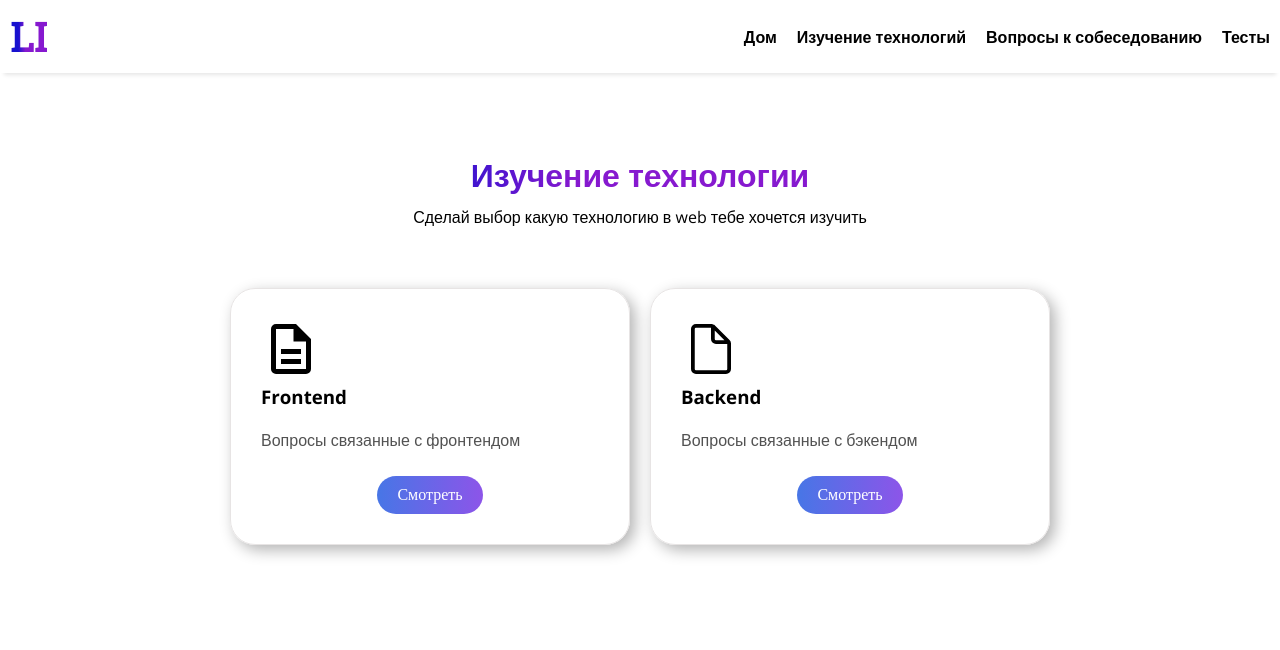
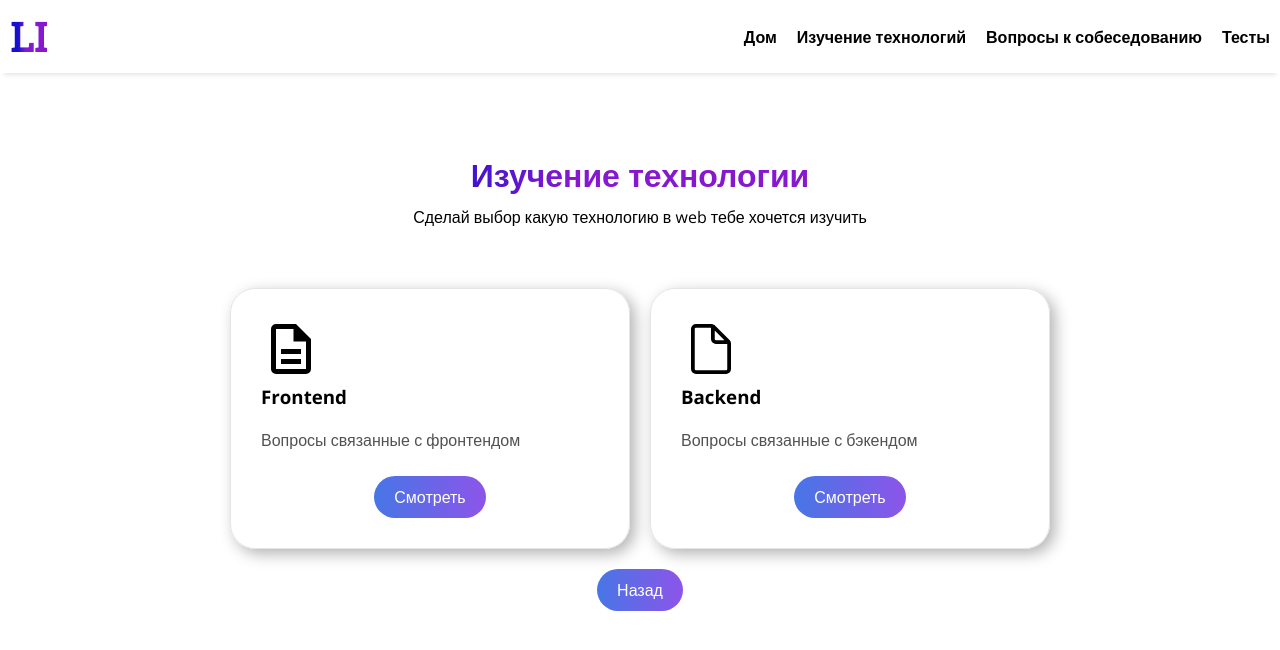
Before and after one commit to lime4512/Learn-interview, a React (Vite) app: page /learntech in a window 1280 px wide. Shown: the top 650 px of the page. Built offline with nearby package versions, Linux system fonts and the light colour scheme.

Commit message:
add btn back

```diff
--- /dev/null
+++ b/src/components/navBack/NavBack.tsx
@@ -0,0 +1,13 @@
+import { useNavigate } from 'react-router-dom'
+import styles from './navBack.module.scss'
+export const NavBack = () => {
+	const navigate = useNavigate()
+	const Back = () => navigate(-1)
+	return (
+		<div className={styles.content}>
+			<button onClick={Back} className={styles.btnBack}>
+				Назад
+			</button>
+		</div>
+	)
+}
--- /dev/null
+++ b/src/components/navBack/navBack.module.scss
@@ -0,0 +1,17 @@
+.content {
+	margin-top: 20px;
+	display: flex;
+	justify-content: center;
+}
+
+.btnBack {
+	background-size: 200% auto;
+	border-radius: 25px;
+	padding: 10px 20px;
+	color: white;
+	background-image: linear-gradient(90deg, #4776e6 0, #8e54e9 51%, #4776e6);
+
+	&:hover {
+		background-size: 500%;
+	}
+}
--- a/src/pages/frontLearn/FrontLearn.tsx
+++ b/src/pages/frontLearn/FrontLearn.tsx
@@ -1,6 +1,7 @@
 import styles from './frontLearn.module.scss'
 import { Card } from '../../components/card/Card'
 import { TitleText } from '../../components/titleText/TitleText'
+import { NavBack } from '../../components/navBack/NavBack'
 
 export const FrontLearn = () => {
 	return (
@@ -30,6 +31,7 @@ export const FrontLearn = () => {
 						text='База вопросов для опытного'
 					/>
 				</div>
+				<NavBack />
 			</div>
 		</section>
 	)
--- a/src/pages/frontLearn/junior/JuniorPage.tsx
+++ b/src/pages/frontLearn/junior/JuniorPage.tsx
@@ -1,4 +1,5 @@
 import { ListLevel } from '../../../components/level/ListLevel'
+import { NavBack } from '../../../components/navBack/NavBack'
 import { TextPageLevel } from '../../../components/textPageLevel/TextPageLevel'
 import styles from './juniorPage.module.scss'
 export const JuniorPage = () => {
@@ -26,6 +27,7 @@ export const JuniorPage = () => {
 				text='Здесь нужно выбрать уровень изучения Junior с каждым высшим уровнем все более сложные темы'
 			/>
 			<ListLevel data={data} />
+			<NavBack />
 		</div>
 	)
 }
--- a/src/pages/frontLearn/middle/MiddlePage.tsx
+++ b/src/pages/frontLearn/middle/MiddlePage.tsx
@@ -1,4 +1,5 @@
 import { ListLevel } from '../../../components/level/ListLevel'
+import { NavBack } from '../../../components/navBack/NavBack'
 import { TextPageLevel } from '../../../components/textPageLevel/TextPageLevel'
 import styles from './middlePage.module.scss'
 export const MiddlePage = () => {
@@ -31,6 +32,7 @@ export const MiddlePage = () => {
 				text='Здесь нужно выбрать уровень изучения Middle с каждым высшим уровнем все более сложные темы'
 			/>
 			<ListLevel data={data} />
+			<NavBack />
 		</div>
 	)
 }
--- a/src/pages/frontLearn/senior/SeniorPage.tsx
+++ b/src/pages/frontLearn/senior/SeniorPage.tsx
@@ -1,6 +1,7 @@
 import styles from './seniorPage.module.scss'
 import { ListLevel } from '../../../components/level/ListLevel'
 import { TextPageLevel } from '../../../components/textPageLevel/TextPageLevel'
+import { NavBack } from '../../../components/navBack/NavBack'
 export const SeniorPage = () => {
 	const data = [
 		{
@@ -16,6 +17,7 @@ export const SeniorPage = () => {
 				text='Здесь нужно выбрать уровень изучения Senior с каждым высшим уровнем все более сложные темы'
 			/>
 			<ListLevel data={data} />
+			<NavBack />
 		</div>
 	)
 }
--- a/src/pages/learntech/LearnTech.tsx
+++ b/src/pages/learntech/LearnTech.tsx
@@ -1,6 +1,7 @@
 import styles from './learnTech.module.scss'
 import { Card } from '../../components/card/Card'
 import { TitleText } from '../../components/titleText/TitleText'
+import { NavBack } from '../../components/navBack/NavBack'
 export const LearnTech = () => {
 	return (
 		<section className={styles.learnTech}>
@@ -23,6 +24,7 @@ export const LearnTech = () => {
 						text='Вопросы связанные с бэкендом'
 					/>
 				</div>
+				<NavBack />
 			</div>
 		</section>
 	)
--- a/src/style/index.scss
+++ b/src/style/index.scss
@@ -39,6 +39,6 @@ button {
 	cursor: pointer;
 	background-color: transparent;
 	border: none;
-	font-family: 'OpenSans';
+	font-family: 'Open Sans', sans-serif;
 	font-size: $primal-font;
 }
```
